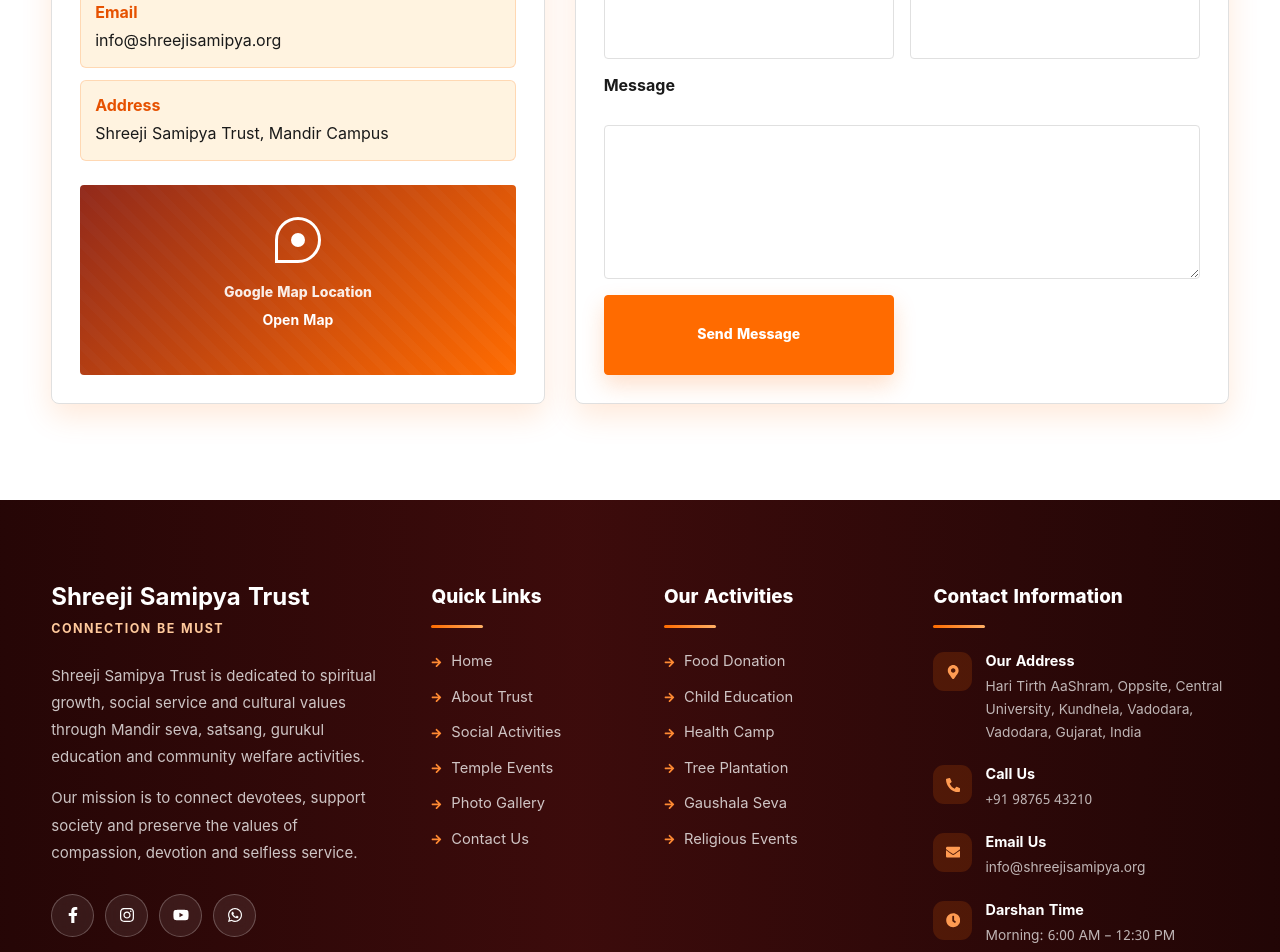
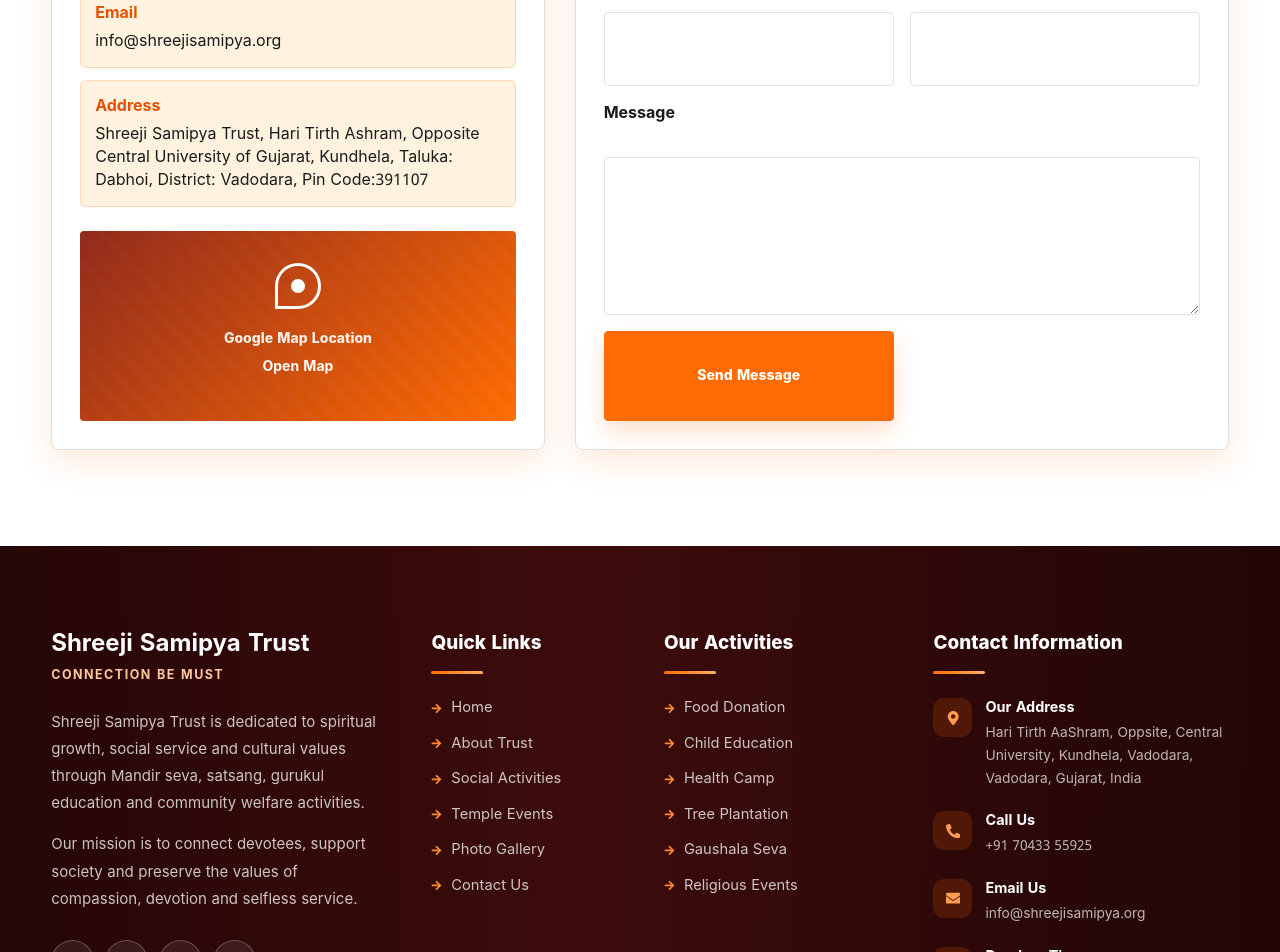
Before and after one commit to Master-Era/SST_Website, a React (Create React App) app: page /contact in a window 1280 px wide. Shown: the part 600-1552 px from the top of the page. Built offline with nearby package versions, Linux system fonts and the light colour scheme; no server answers.

Commit message:
Contact Details Update

```diff
--- a/src/components/Footer.js
+++ b/src/components/Footer.js
@@ -77,7 +77,7 @@
               </a>
 
               <a
-                href="https://wa.me/919601151124"
+                href="https://wa.me/917043355925"
                 target="_blank"
                 rel="noreferrer"
                 aria-label="WhatsApp"
@@ -222,7 +222,7 @@
                 <div>
                   <strong>Call Us</strong>
                   <a href="tel:+919876543210">
-                    +91 98765 43210
+                    +91 70433 55925
                   </a>
                 </div>
               </div>
--- a/src/pages/Contact.js
+++ b/src/pages/Contact.js
@@ -13,10 +13,10 @@
 };
 
 const contactDetails = [
-  ["Phone", "+91 98765 43210"],
-  ["WhatsApp", "+91 98765 43210"],
+  ["Phone", "+91 70433 55925"],
+  ["WhatsApp", "+91 70433 55925"],
   ["Email", "info@shreejisamipya.org"],
-  ["Address", "Shreeji Samipya Trust, Mandir Campus"],
+  ["Address", "Shreeji Samipya Trust, Hari Tirth Ashram, Opposite Central University of Gujarat, Kundhela, Taluka: Dabhoi, District: Vadodara, Pin Code:391107"],
 ];
 
 function Contact() {
```
